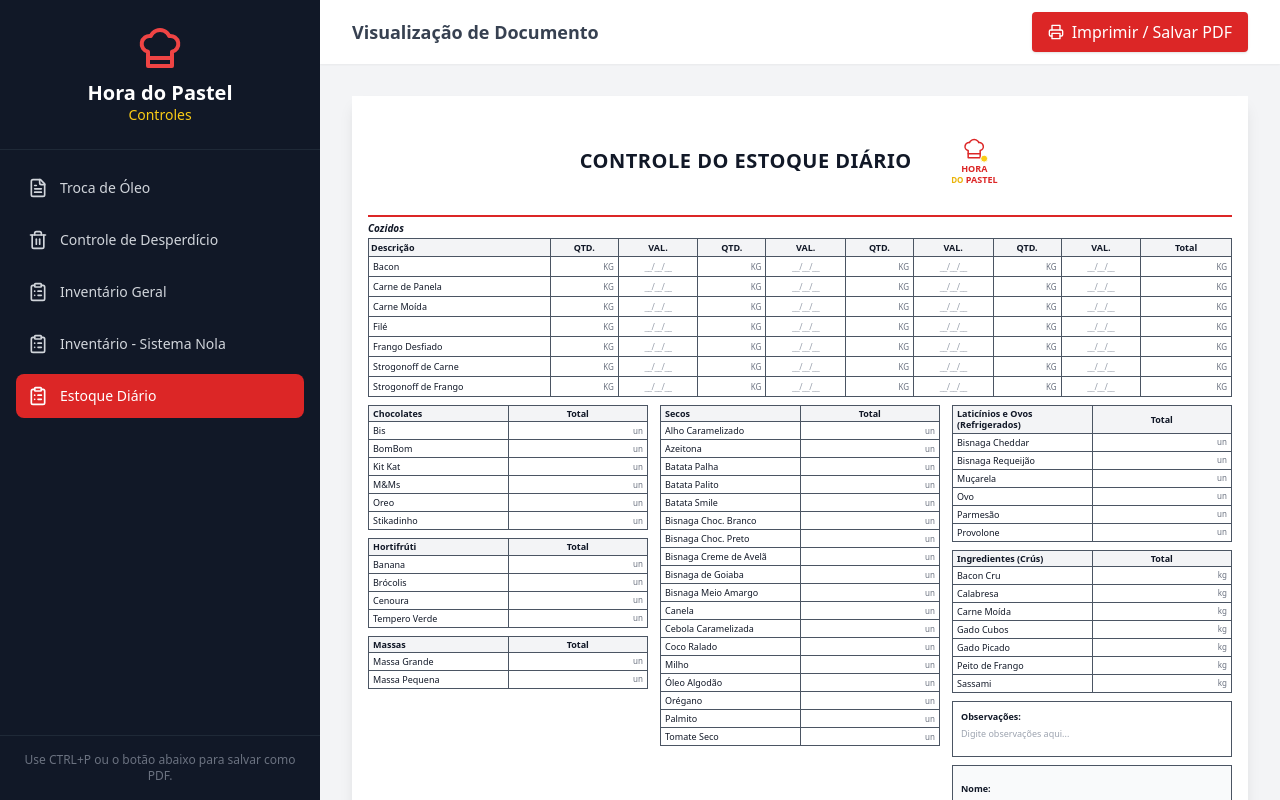
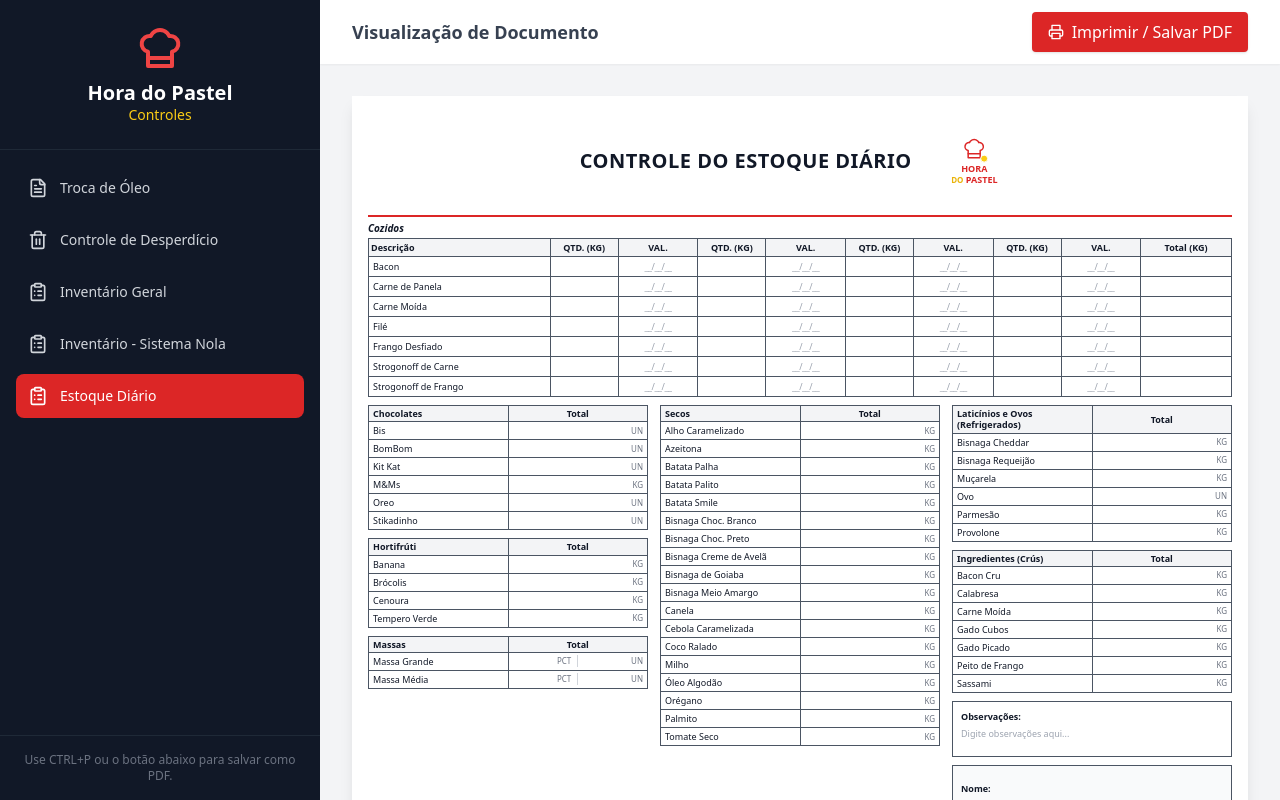
Before and after one commit to Esegnorelli/documentos-edit-veis, a React (Vite) app: page / in a window 1280 px wide. Both pictures are taken after a click on the button "Estoque Diário". Built offline with nearby package versions, Linux system fonts and the light colour scheme.

Commit message:
feat(DailyStock): Allow units for stock items
This change introduces a new `StockItem` type that supports specifying a unit for each stock item, in addition to simple string names. This provides more flexibility in how stock items are displayed and managed.

```diff
--- a/components/DailyStock.tsx
+++ b/components/DailyStock.tsx
@@ -1,8 +1,10 @@
 import React from 'react';
 import { Logo } from './Logo';
 
+type StockItem = string | { name: string; unit: string };
+
 export const DailyStock: React.FC = () => {
-  const renderSimpleTable = (title: string, items: string[], rows = items.length, unit = "un") => (
+  const renderSimpleTable = (title: string, items: StockItem[], rows = items.length, defaultUnit = "un") => (
     <div className="mb-2 print:break-inside-avoid">
       <table className="w-full border-collapse border border-gray-600 text-[9px] leading-tight">
         <thead>
@@ -12,30 +14,70 @@ export const DailyStock: React.FC = () => {
           </tr>
         </thead>
         <tbody>
-          {items.map((item, i) => (
+          {items.map((item, i) => {
+            const itemName = typeof item === 'string' ? item : item.name;
+            const itemUnit = typeof item === 'string' ? defaultUnit : item.unit;
+
+            return (
               <tr key={i} className="h-[18px]">
                 <td className="border border-gray-600 px-1">
                    <input
                     type="text"
-                  defaultValue={item}
+                    defaultValue={itemName}
                     className="w-full h-full bg-transparent outline-none font-medium text-gray-900 placeholder-gray-400"
                   />
                 </td>
                 <td className="border border-gray-600 px-1 bg-white">
                     <div className="flex justify-between items-center h-full">
                        <input type="text" className="w-full h-full bg-transparent outline-none text-right" />
-                     <span className="text-[8px] text-gray-500 ml-1">{unit}</span>
+                       <span className="text-[8px] text-gray-500 ml-1 uppercase">{itemUnit}</span>
                     </div>
                 </td>
               </tr>
-          ))}
+            );
+          })}
           {items.length < rows && Array.from({length: rows - items.length}).map((_, i) => (
              <tr key={`empty-${i}`} className="h-[18px]">
                 <td className="border border-gray-600 px-1 bg-white"><input type="text" className="w-full h-full bg-transparent outline-none" /></td>
                 <td className="border border-gray-600 px-1 bg-white">
                   <div className="flex justify-between items-center h-full">
                      <input type="text" className="w-full h-full bg-transparent outline-none text-right" />
-                     <span className="text-[8px] text-gray-500 ml-1">{unit}</span>
+                     <span className="text-[8px] text-gray-500 ml-1 uppercase">{defaultUnit}</span>
+                  </div>
+                </td>
+             </tr>
+          ))}
+        </tbody>
+      </table>
+    </div>
+  );
+
+  const renderMassasTable = () => (
+    <div className="mb-2 print:break-inside-avoid">
+      <table className="w-full border-collapse border border-gray-600 text-[9px] leading-tight">
+        <thead>
+          <tr className="bg-gray-100">
+            <th className="border border-gray-600 px-1 text-left w-1/2 py-0.5">Massas</th>
+            <th className="border border-gray-600 px-1 text-center w-1/2 py-0.5">Total</th>
+          </tr>
+        </thead>
+        <tbody>
+          {["Massa Grande", "Massa Média"].map((item, i) => (
+            <tr key={i} className="h-[18px]">
+              <td className="border border-gray-600 px-1 font-medium text-gray-900 align-middle">
+                {item}
+              </td>
+              <td className="border border-gray-600 px-1 bg-white">
+                <div className="flex justify-between items-center h-full gap-1">
+                  <div className="flex items-center flex-1 min-w-0">
+                    <input type="text" className="w-full bg-transparent outline-none text-right min-w-0" />
+                    <span className="text-[8px] text-gray-500 ml-0.5 uppercase">PCT</span>
+                  </div>
+                  <div className="w-px h-3 bg-gray-300 mx-0.5"></div>
+                  <div className="flex items-center flex-1 min-w-0">
+                    <input type="text" className="w-full bg-transparent outline-none text-right min-w-0" />
+                    <span className="text-[8px] text-gray-500 ml-0.5 uppercase">UN</span>
+                  </div>
                 </div>
               </td>
             </tr>
@@ -71,11 +113,11 @@ export const DailyStock: React.FC = () => {
               <th className="border border-gray-600 p-0.5 w-32 text-left">Descrição</th>
               {Array.from({length: 4}).map((_, i) => (
                 <React.Fragment key={i}>
-                  <th className="border border-gray-600 p-0.5 w-12">QTD.</th>
+                  <th className="border border-gray-600 p-0.5 w-12">QTD. (KG)</th>
                   <th className="border border-gray-600 p-0.5 w-14">VAL.</th>
                 </React.Fragment>
               ))}
-              <th className="border border-gray-600 p-0.5 w-16">Total</th>
+              <th className="border border-gray-600 p-0.5 w-16">Total (KG)</th>
             </tr>
           </thead>
           <tbody>
@@ -92,7 +134,6 @@ export const DailyStock: React.FC = () => {
                       <td className="border border-gray-600 px-1 bg-white">
                         <div className="flex justify-between items-center h-full">
                            <input type="text" className="w-full bg-transparent outline-none text-right" />
-                           <span className="text-[8px] text-gray-500 ml-0.5 font-medium">KG</span>
                         </div>
                       </td>
                       <td className="border border-gray-600 px-0.5 bg-white text-center">
@@ -103,7 +144,6 @@ export const DailyStock: React.FC = () => {
                 <td className="border border-gray-600 px-1 text-center font-bold bg-white">
                     <div className="flex justify-between items-center h-full">
                         <input type="text" className="w-full bg-transparent outline-none text-right" />
-                        <span className="text-[8px] text-gray-500 ml-0.5 font-medium">KG</span>
                     </div>
                 </td>
               </tr>
@@ -121,7 +161,7 @@ export const DailyStock: React.FC = () => {
             "Bis",
             "BomBom",
             "Kit Kat",
-            "M&Ms",
+            { name: "M&Ms", unit: "kg" },
             "Oreo",
             "Stikadinho"
           ])}
@@ -131,9 +171,9 @@ export const DailyStock: React.FC = () => {
              "Brócolis",
              "Cenoura",
              "Tempero Verde"
-           ])}
+           ], 4, "kg")}
 
-           {renderSimpleTable("Massas", ["Massa Grande", "Massa Pequena"])}
+           {renderMassasTable()}
         </div>
 
         {/* Col 2: Secos (Pantry/Dry Goods) */}
@@ -157,18 +197,18 @@ export const DailyStock: React.FC = () => {
              "Orégano",
              "Palmito",
              "Tomate Seco"
-           ])}
+           ], 18, "kg")}
         </div>
 
         {/* Col 3: Laticínios/Ovos & Crús & Footer */}
         <div className="flex-1">
            {renderSimpleTable("Laticínios e Ovos (Refrigerados)", [
-             "Bisnaga Cheddar",
-             "Bisnaga Requeijão",
-             "Muçarela",
-             "Ovo",
-             "Parmesão",
-             "Provolone"
+             { name: "Bisnaga Cheddar", unit: "kg" },
+             { name: "Bisnaga Requeijão", unit: "kg" },
+             { name: "Muçarela", unit: "kg" },
+             { name: "Ovo", unit: "un" },
+             { name: "Parmesão", unit: "kg" },
+             { name: "Provolone", unit: "kg" }
            ])}
 
            {renderSimpleTable("Ingredientes (Crús)", [
```
Lines whose indentation alone changed are shown as unchanged.
